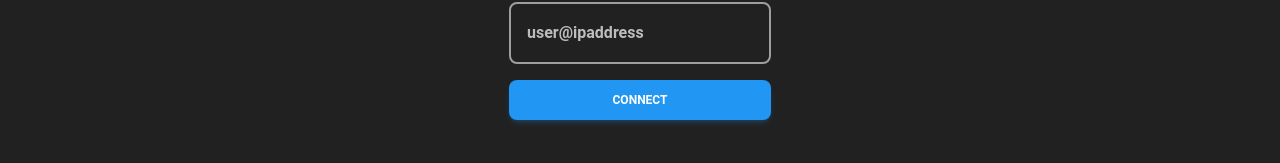
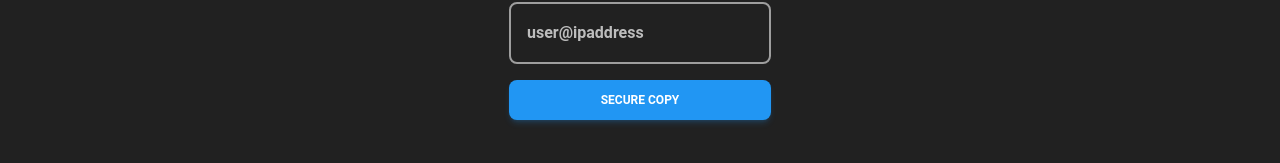
Before and after one commit to Gokul2003g/sshgo, a React (Vite) app: page / in a window 1280 px wide. Both pictures are taken after a click on the tab "Public Key Authentication". Shown: the part 365-528 px from the top of the page. Built offline with nearby package versions, Linux system fonts and the light colour scheme.

Commit message:
Added secure copy button.

```diff
--- a/src/pages/PKA.jsx
+++ b/src/pages/PKA.jsx
@@ -13,13 +13,13 @@ const PKA = () => {
   }
 
   async function connectSSH() {
-    await invoke("password_auth", { username });
+    await invoke("secure_copy", { username });
   }
 
   return (
     <div className="flex flex-col gap-4 items-center justify-center font-bold">
       <form
-        className="flex flex-col w-fit gap-4"
+        className="flex flex-col gap-4"
         onSubmit={(e) => {
           e.preventDefault();
           generate_keys();
@@ -72,7 +72,7 @@ const PKA = () => {
           className="p-4 bg-transparent border-2 rounded-lg border-gray-500 text-white focus:border-gray-900"
         />
         <Button type="submit" color="blue" ripple="light">
-          Connect
+          Secure Copy
         </Button>
       </form>
     </div>
```
